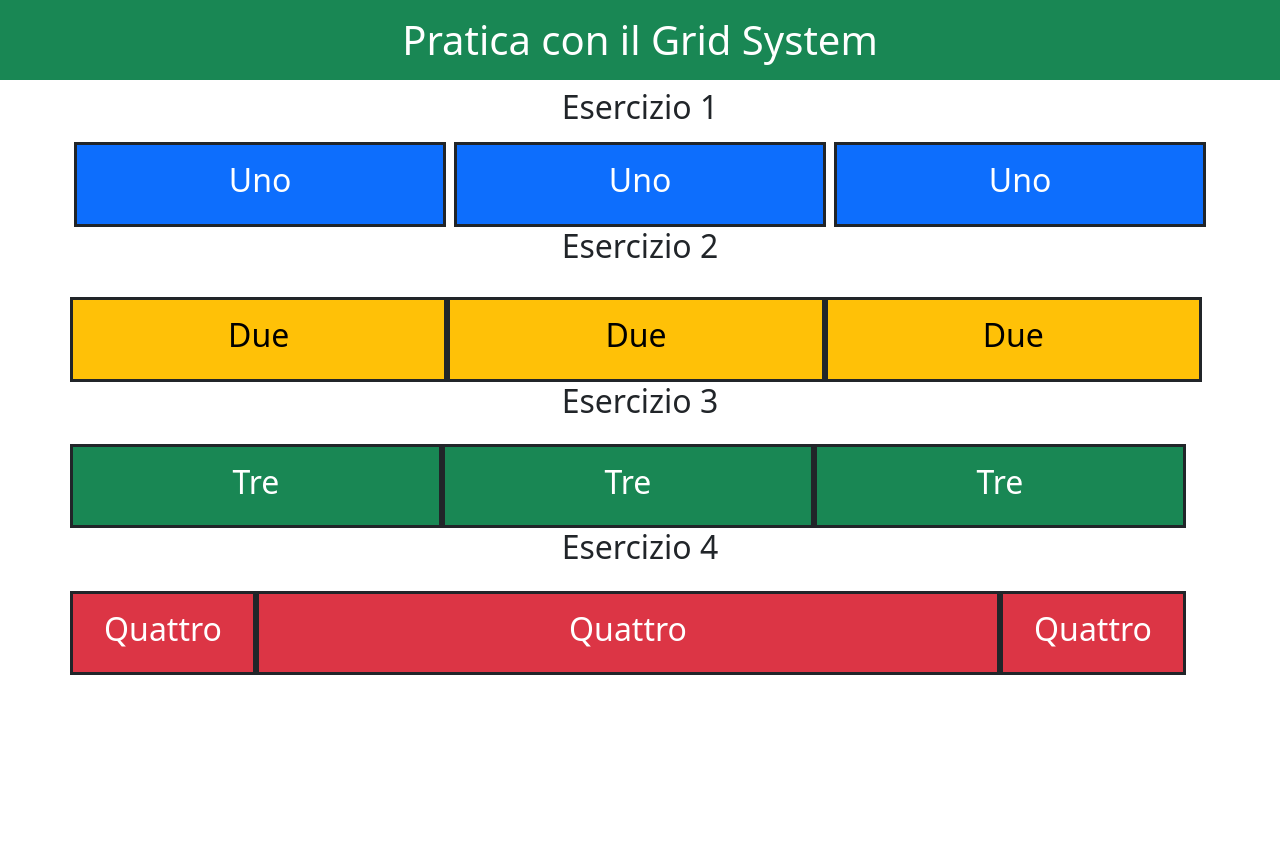
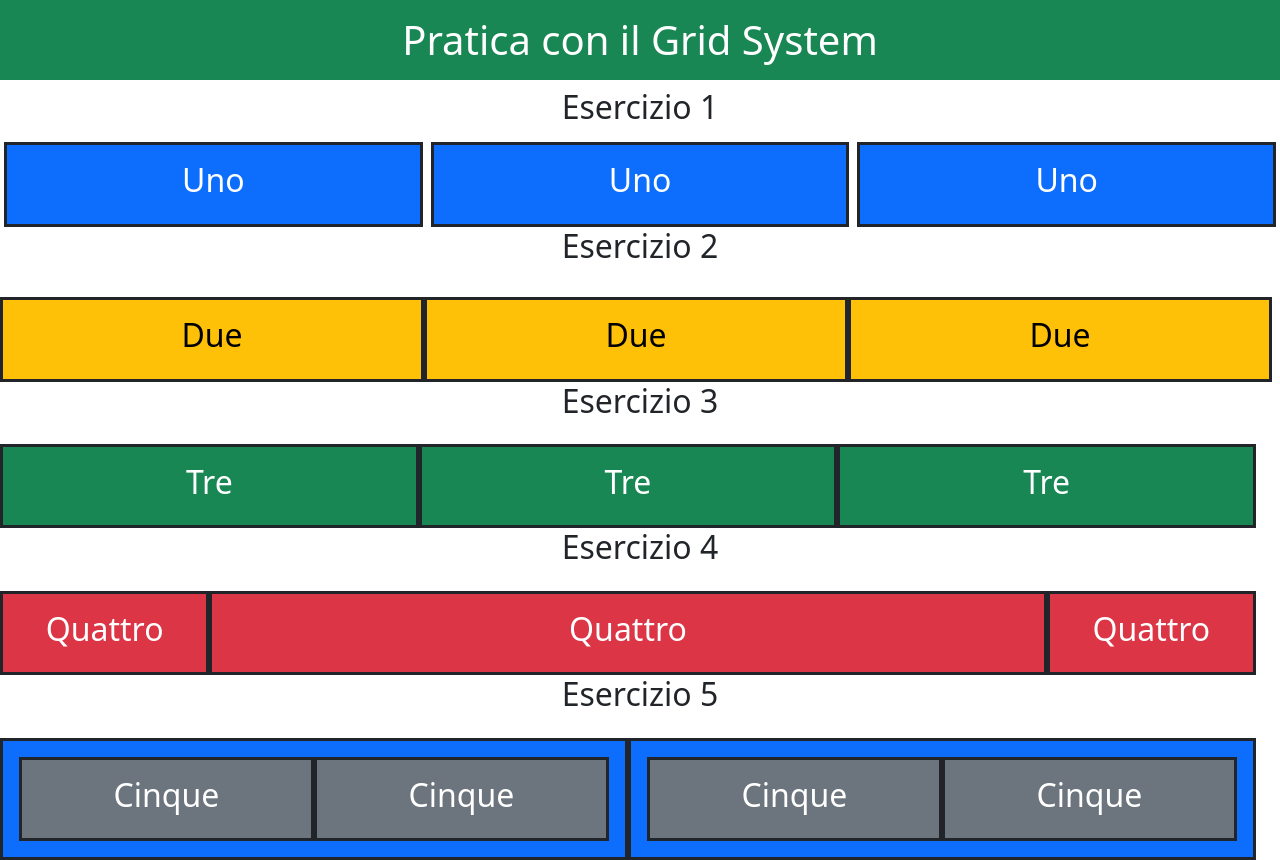
Before and after one commit to Alfo2991/Alfo2991---Bootstrap-I---Esercizio, a plain HTML site: page index.html in a window 1280 px wide. Before the commit the page ends 800 px from the top, so only its background shows below. Drawn offline with nearby package versions, Linux system fonts and the light colour scheme.

Commit message:
fino a es 5

```diff
--- a/index.html
+++ b/index.html
@@ -12,7 +12,7 @@
 <body>
     <h1 class="text-bg-success d-flex justify-content-center align-items-center p-3">
         Pratica con il Grid System</h1>
-    <div class="container">
+    <div class="container-fluid">
         <h2 class="d-flex justify-content-center align-items-center">Esercizio 1</h2>
         <div class="row mt-3">
             <div
@@ -74,7 +74,32 @@
                     <h2>Quattro</h2>
                 </div>
             </div>
+            <h2 class="d-flex justify-content-center align-items-center">Esercizio 5</h2>
+        <div class="row mt-3">
+                <div
+                    class="col text-bg-primary d-flex justify-content-center align-items-center p-3 border border-3 border-dark">
+                    <div
+                        class="col text-bg-secondary d-flex justify-content-center align-items-center p-3 border border-3 border-dark">
+                        <h2>Cinque</h2>
+                    </div>
 
+                    <div
+                        class="col text-bg-secondary d-flex justify-content-center align-items-center p-3 border border-3 border-dark">
+                        <h2>Cinque</h2>
+                    </div>
+                </div>
+                <div
+                    class="col text-bg-primary d-flex justify-content-between align-items-center p-3 border border-3 border-dark">
+                    <div
+                        class="col text-bg-secondary d-flex justify-content-center align-items-center p-3 border border-3 border-dark">
+                        <h2>Cinque</h2>
+                    </div>
+
+                    <div
+                        class="col text-bg-secondary d-flex justify-content-center align-items-center p-3 border border-3 border-dark">
+                        <h2>Cinque</h2>
+                    </div>
+                </div>
         </div>
     </div>
 </body>
```
